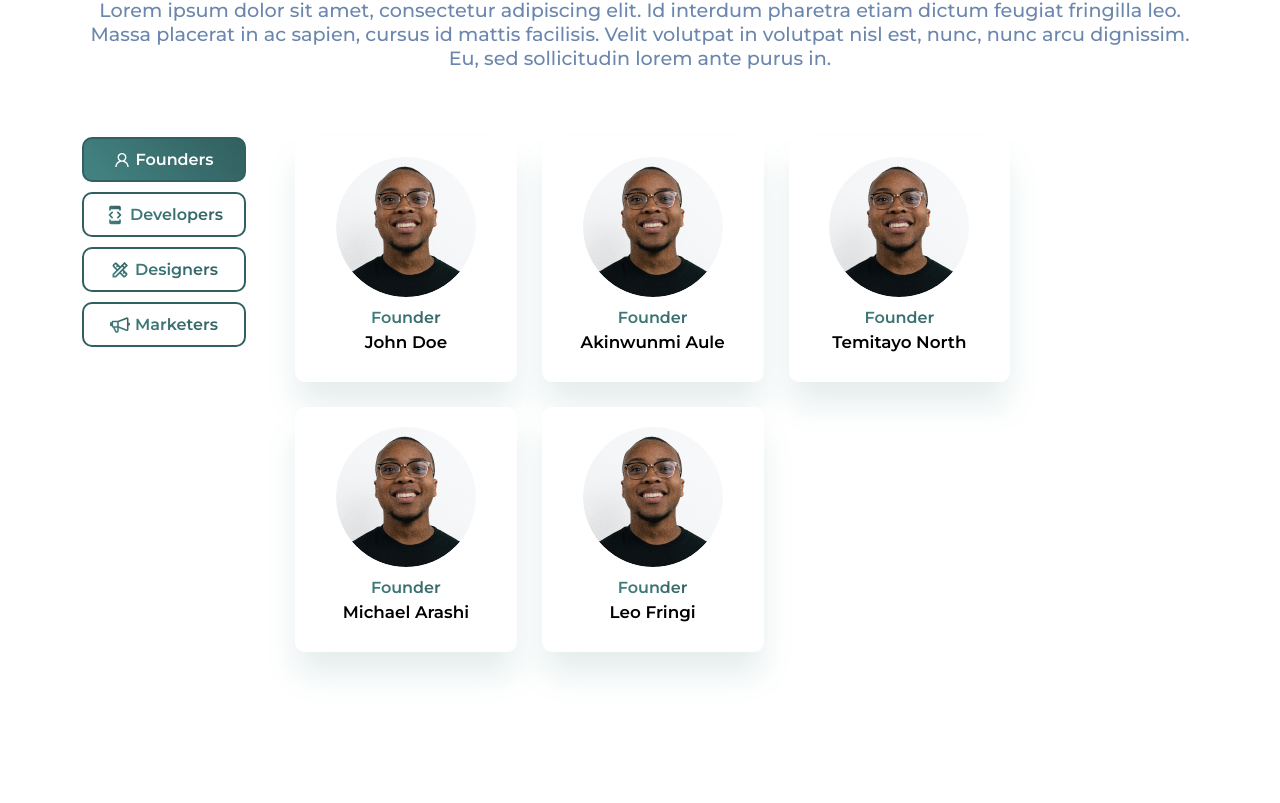
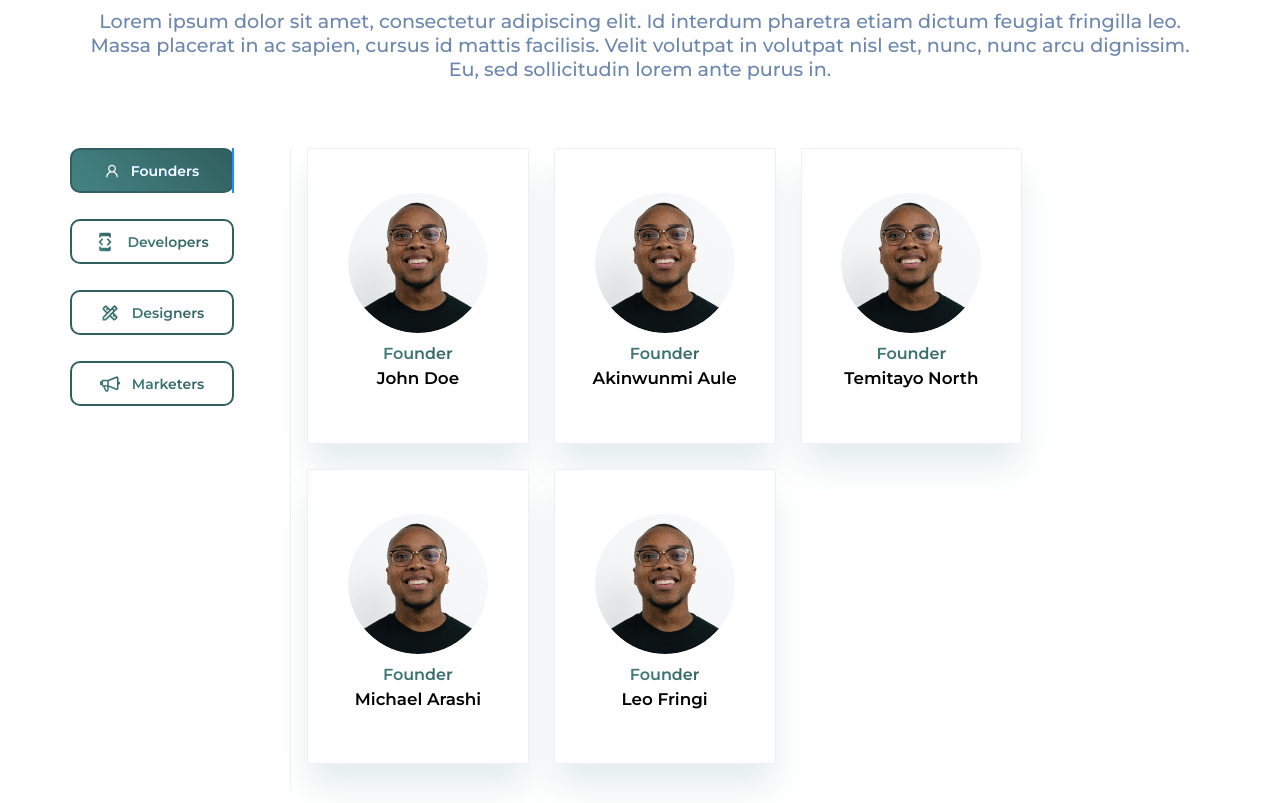
Before and after one commit to Kola92/codnify-website, a Next.js app: page /about-us in a window 1280 px wide. Shown: the part 1117-1920 px from the top of the page. Built offline with nearby package versions, Linux system fonts and the light colour scheme.

Commit message:
add custom css styles for team tabs

```diff
--- a/pages/about-us.js
+++ b/pages/about-us.js
@@ -2,6 +2,7 @@ import React from "react";
 import Head from "next/head";
 import Image from "next/image";
 import styles from "../styles/About.module.css";
+import 'antd/dist/antd.css';
 
 import { Container, Row, Col } from "react-bootstrap";
 import { Tabs, Card } from "antd";
--- a/pages/index.js
+++ b/pages/index.js
@@ -2,6 +2,7 @@ import Head from "next/head";
 import Image from "next/image";
 import styles from "../styles/Home.module.css";
 import { Container, Row, Col } from "react-bootstrap";
+
 
 import Navbar from "../components/Navbar";
 import Partners from "../components/Partners";
--- a/styles/globals.css
+++ b/styles/globals.css
@@ -801,14 +801,14 @@ color: #031432;
   margin-bottom: 4.188rem;
 }
 .ant-tabs-tab {
-  height: 45px;
-  display: flex;
-  align-items: center;
-  justify-content: center;
-  text-align: center;
-  border-radius: 10px;
-  border: 2px solid #326060;
-  margin-bottom: 10px;
+  height: 45px !important;
+  display: flex !important;
+  align-items: center !important;
+  justify-content: center !important;
+  text-align: center !important;
+  border-radius: 10px !important;
+  border: 2px solid #326060 !important;
+  margin-bottom: 10px !important;
 }
 .ant-tabs-nav-list .ant-tabs-tab:last-child {
   margin-bottom: 0;
@@ -822,7 +822,7 @@ color: #031432;
   text-fill-color: transparent;
 }
 .ant-tabs-tab-active {
-  background: linear-gradient(47.03deg, #438181 7.38%, #326060 97.34%);
+  background: linear-gradient(47.03deg, #438181 7.38%, #326060 97.34%) !important;
 }
 .ant-tabs-tab-active .ant-tabs-tab-btn {
   -webkit-text-fill-color: white !important;
```
